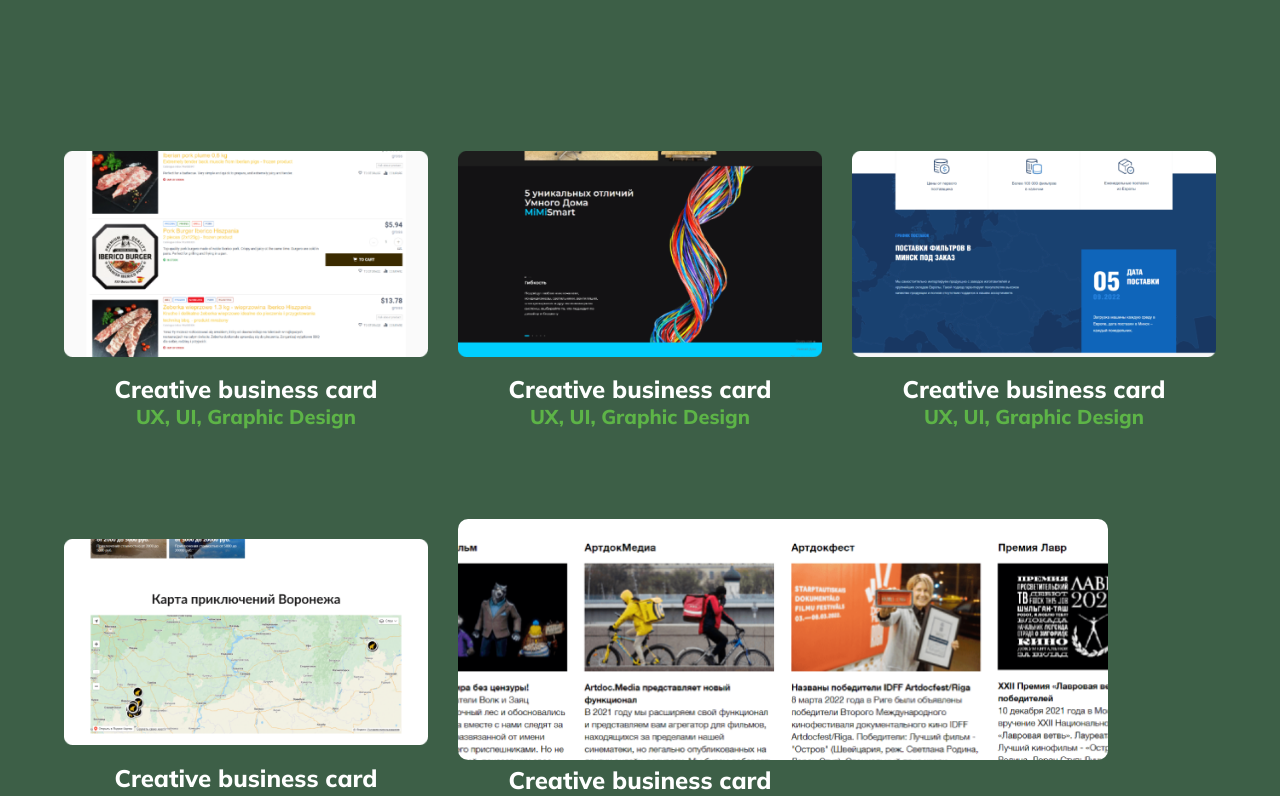
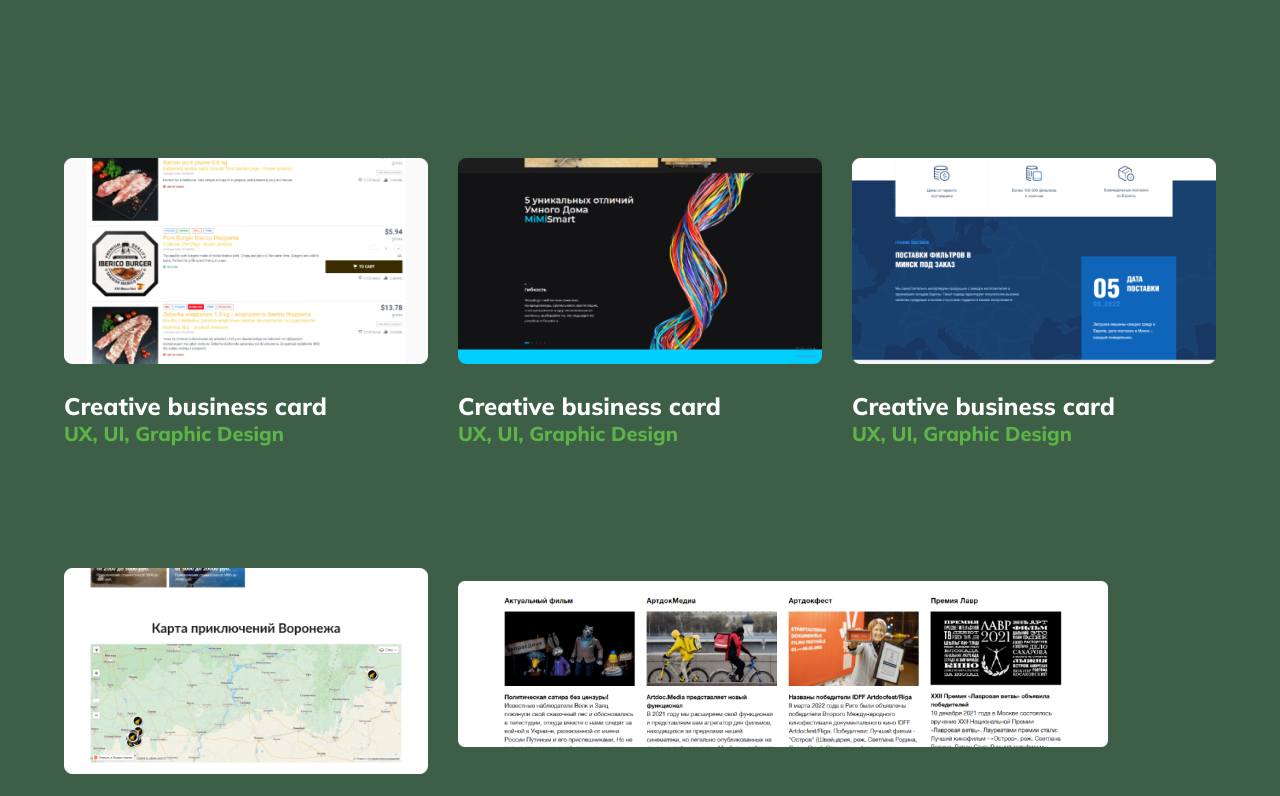
Before and after one commit to Bmwbyas/veon_tech, a React (Create React App) app: page / in a window 1280 px wide. Shown: the part 3200-3996 px from the top of the page. Built offline with nearby package versions, Linux system fonts and the light colour scheme.

Commit message:
fix:main case

```diff
--- a/src/features/main/casesAs/case/Case.module.scss
+++ b/src/features/main/casesAs/case/Case.module.scss
@@ -1,32 +1,71 @@
 @import "../../../../common/style/sass/variables";
 @import "../../../../common/style/sass/mixins";
 
-.container{
-  @include flex(column, center, center, wrap);
-  min-width: 250px;
-  width: 100%;
-  max-width: 600px;
+//.wrap {
+
+  .container {
+    @include flex(column, start, center, wrap);
+    //min-width: 250px;
+    max-width: 427px;
+    border-radius: 10px;
+    height: 320px;
+    //max-width: 600px;
     margin: 30px 0;
-  object-fit: cover;
-  border-radius: 10px;
+    //object-fit: cover;
+
     cursor: pointer;
-  .imgContainer{
+    overflow: hidden;
+
+    &:last-child {
+      width: 950px;
+      max-width: 950px;
+      height: 320px;
+      @media (max-width: 1800px) {
+        width: 750px;
+        height: 241px;
+      }
+      @media (max-width: 1400px) {
+        width: 700px;
+        height: 241px;
+      }
+      @media (max-width: 1280px) {
+        width: 650px;
+        height: 241px;
+      }
+      @media (max-width: 840px) {
+        width: 500px;
+        height: 241px;
+      }
+      @media (max-width: 670px) {
+        width: 400px;
+        height: 241px;
+      }
+      @media (max-width: 420px) {
+        width: 340px;
+        height: 241px;
+      }
+    }
+
+    .imgContainer {
+
       min-width: 300px;
       width: 100%;
       max-width: 950px;
       min-height: 241px;
-    object-fit: cover;
+      //object-fit: cover;
       border-radius: 10px;
       transition: all 0.5s;
       @media (max-width: 735px) {
         @include flex(row, center, center, wrap);
       }
-    &:hover{
+
+      &:hover {
         //width: 110%;
-
+        border-radius: 10px;
         transform: scale(1.05)
       }
-    .img{
+
+      .img {
         border-radius: 10px;
         @media (max-width: 1800px) {
           width: 750px;
@@ -55,13 +94,17 @@
         object-fit: cover;
       }
     }
+    .title {
+      margin-top: 10px;
+      @include text(24px, 800);
+      color: white;
+text-align: start;
+    }
 
-  .title{
-    @include text(24px,800);
-    color: white;
+    .desc {
+      @include text(20px, 800);
+      color: $activeColor;
+      text-align: start;
     }
-  .desc{
-    @include text(20px,800);
-    color:$activeColor;
+
   }
-}
--- a/src/features/main/casesAs/case/Case.tsx
+++ b/src/features/main/casesAs/case/Case.tsx
@@ -2,22 +2,25 @@ import React from 'react';
 import s from './Case.module.scss'
 import {CasesDataType} from "../data";
 
-type CaseType={
-    data:CasesDataType
-    index:number
+type CaseType = {
+    data: CasesDataType
+    index: number
 }
-export const Case:React.FC<CaseType> = ({data,index}) => {
-    const {img,desc,title}=data
-    const viev=typeof (img)==='string'
-    return (
-        <div className={s.container} key={index}>
-            {viev?<div className={s.imgContainer} ><img className={s.img}  src={img} sizes="(max-width: 1800px) 500px" alt="d"/></div>:
-                <div className={s.imgContainer} style={img}></div>
-            }
+export const Case: React.FC<CaseType> = ({data, index}) => {
+    const {img, desc, title} = data
+    const viev = typeof (img) === 'string'
+    return (< >
+            <div className={s.container} key={index}>
+                {viev ?
+                     <div className={s.imgContainer}><img className={s.img} src={img} sizes="(max-width: 1800px) 500px"
+                                                         alt="d"/></div>:
+                    <div className={s.imgContainer} style={img}></div>
+                }
+                <div className={s.title}>{title}</div>
+                <div className={s.desc}>{desc}</div>
+            </div>
 
-            <div className={s.title}>{title}</div>
-            <div className={s.desc}>{desc}</div>
-        </div>
+        </>
 
     );
 };
--- a/src/features/main/casesAs/data.ts
+++ b/src/features/main/casesAs/data.ts
@@ -12,6 +12,13 @@ export type CasesDataType={
 
     img:ExampleType&{backgroundRepeat: string}|string;
 }
+export const imgddfdgsgd ={
+    backgroundImage: 'url(' + case4 + ')',
+    backgroundSize: 'contain',
+    backgroundPosition: 'center',
+    backgroundRepeat: 'no-repeat'
+}
+
 
 export const casesData:CasesDataType[]=[
     {
@@ -69,12 +76,6 @@ export const casesData:CasesDataType[]=[
         //     backgroundPosition: 'center',
         //     backgroundRepeat: 'no-repeat'
         // },
-        img:case4
+        img:imgddfdgsgd
     },
 ]
-export const imgddfdgsgd ={
-    backgroundImage: 'url(' + case4 + ')',
-    backgroundSize: 'contain',
-    backgroundPosition: 'center',
-    backgroundRepeat: 'no-repeat'
-}
```
Lines whose indentation alone changed are shown as unchanged.
